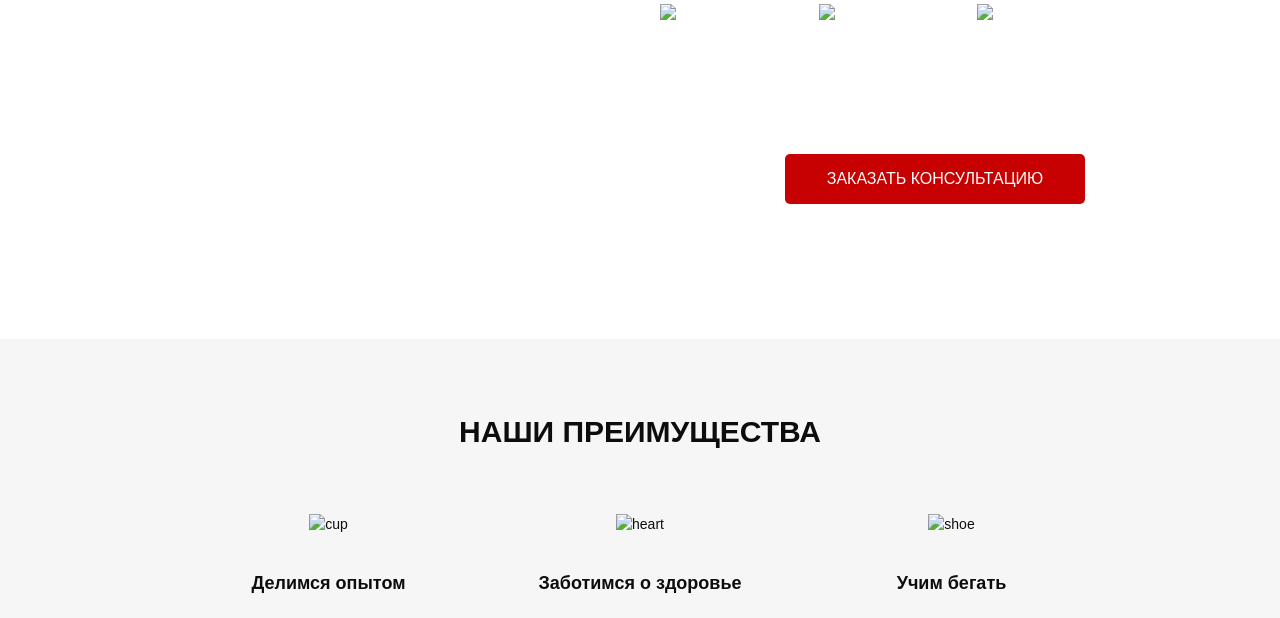
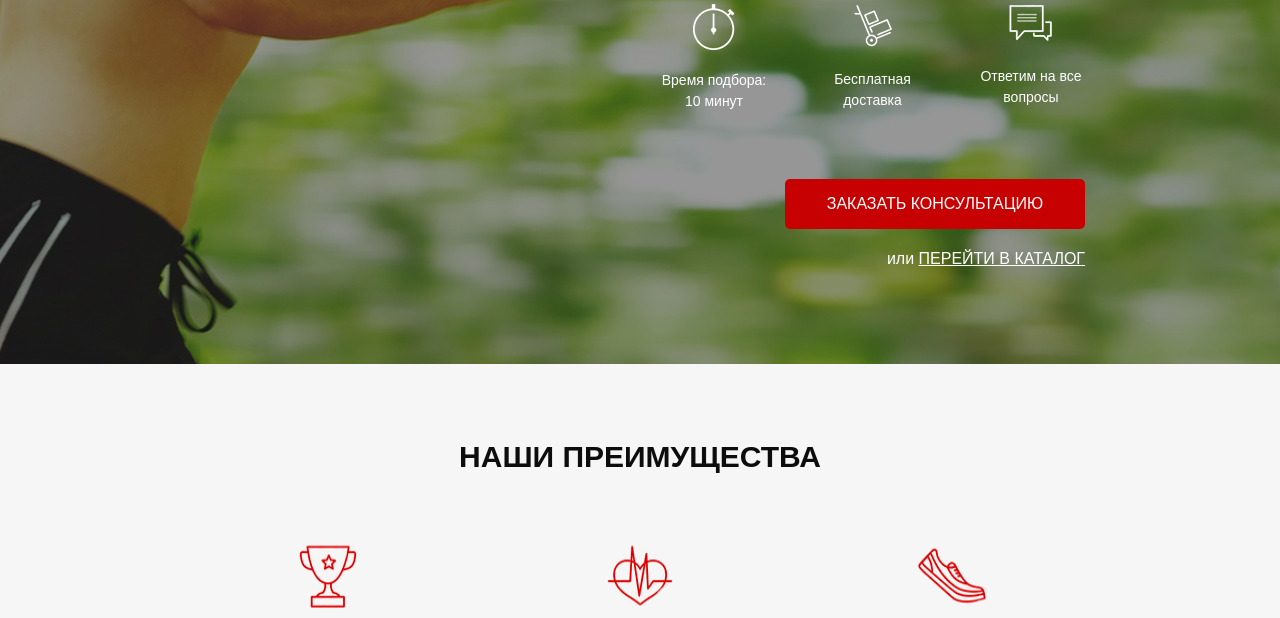
Before and after one commit to Hechmen/Pulse, a plain HTML site: page src/index.html in a window 1280 px wide. Shown: the part 328-946 px from the top of the page. Drawn offline with Linux system fonts and the light colour scheme; the site is published under a folder, as on GitHub Pages, so addresses that start at the root find nothing.

Commit message:
Changed come issues with icons and images

```diff
--- a/src/index.html
+++ b/src/index.html
@@ -35,17 +35,17 @@
                 <h2 class="promo__subheader">с учётом Вашего уровня подготовки</h2>
                 <div class="promo__icons">
                     <div class="promo__icon">
-                        <img src="/src/icons/019_timer_time_stopwatch_2-64.png" alt="icon1">
+                        <img src="icons/019_timer_time_stopwatch_2-64.png" alt="icon1">
                         Время подбора:
                         10 минут
                     </div>
                     <div class="promo__icon">
-                        <img src="/src/icons/app-08-hand-cart-64.png" alt="icon2">
+                        <img src="icons/app-08-hand-cart-64.png" alt="icon2">
                         Бесплатная
                         доставка
                     </div>
                     <div class="promo__icon">
-                        <img src="/src/icons/messages-64.png" alt="icon3">
+                        <img src="icons/messages-64.png" alt="icon3">
                         Ответим
                         на все вопросы
                     </div>
@@ -67,17 +67,17 @@
 
             <div class="advantages__items">
                 <div class="advantages__item">
-                    <img src="/src/icons/cup.png" alt="cup" class="icon">
+                    <img src="icons/cup.png" alt="cup" class="icon">
                     <p class="item_header">Делимся опытом</p>
                     Наши сотрудники всегда готовы поделиться своим опытом, так как сами бегают полумарафоны, переплыли Босфор, готовятся к соревнованиям по триатлону!
                 </div>
                 <div class="advantages__item">
-                    <img src="/src/icons/heart.png" alt="heart" class="icon">
+                    <img src="icons/heart.png" alt="heart" class="icon">
                     <p class="item_header">Заботимся о здоровье</p>
                     Мы работаем для того, чтобы Ваши занятия спортом шли на пользу Вашему здоровью и были в радость Вам и Вашим близким!
                 </div>
                 <div class="advantages__item">
-                    <img src="/src/icons/shoe.png" alt="shoe" class="icon">
+                    <img src="icons/shoe.png" alt="shoe" class="icon">
                     <p class="item_header">Учим бегать</p>
                     Помогаем с обучением правильной технике бега! Дружим с крупнейшей школой бега в России - <a href="#"><span>I LOVE RUNNING.</span></a>
                 </div>
--- a/src/sass/blocks/_promo.scss
+++ b/src/sass/blocks/_promo.scss
@@ -1,7 +1,7 @@
 .promo {
     min-height: 650px;
     padding: 21px 0 93px 0;
-    background: url('/src/img/bg.jpg') center (center/cover) no-repeat;
+    background: url('../img/bg.jpg') center (center/cover) no-repeat;
     &__wrapper {
         display: flex;
         flex-direction: column;
```
Also changed, not shown: src/css/style.min.css, 1 other file.
